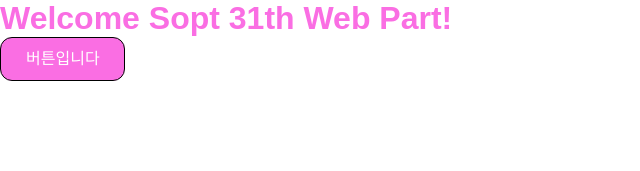
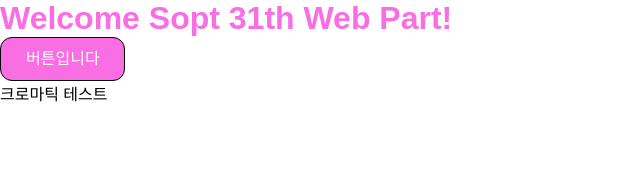
Before and after one commit to juno7803/storybook-example, a Next.js app: page / in a window 1280 px wide. Shown: the top 171 px of the page, without its empty margins (0-640 px from the left). Built offline with nearby package versions, Linux system fonts and the light colour scheme.

Commit message:
chore: 배포

```diff
--- a/pages/index.tsx
+++ b/pages/index.tsx
@@ -6,6 +6,7 @@
     <StyledContainer>
       <StyledTitle>Welcome Sopt 31th Web Part!</StyledTitle>
       <Button>버튼입니다</Button>
+      <div>크로마틱 테스트</div>
     </StyledContainer>
   );
 }
```
